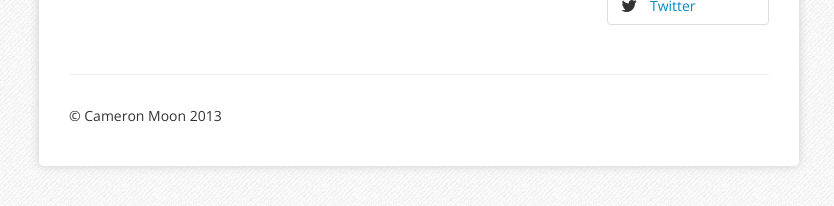
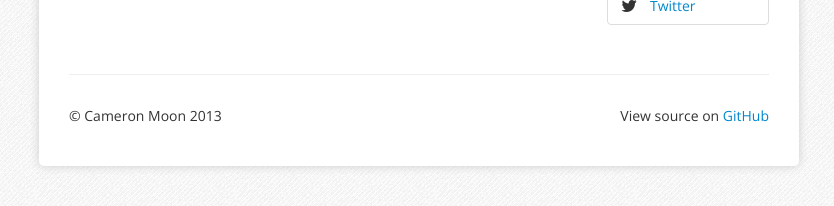
Before and after one commit to cmrn/cameronmoon.com, a Jekyll site: the page built from index.html, in a window 1280 px wide. Shown: the part 694-900 px from the top of the page, without its empty margins (221-1055 px from the left). Built offline with Jekyll 4.4.1, drawn with Linux system fonts in a browser that asks for light colours.

Commit message:
added link to github to the footer

```diff
--- a/_includes/foot.html
+++ b/_includes/foot.html
@@ -1,7 +1,9 @@
 <hr>
 
 <div class="footer">
-	<p>&copy; Cameron Moon 2013</p>
+	<p class="pull-left">&copy; Cameron Moon 2013</p>
+	<p class="pull-right">View source on <a href="https://github.com/cmrn/cameron.moon.net.au">GitHub</a></p>
+	<div style="clear: both"></div>
 </div>
 
 </div> <!-- /container -->
```
